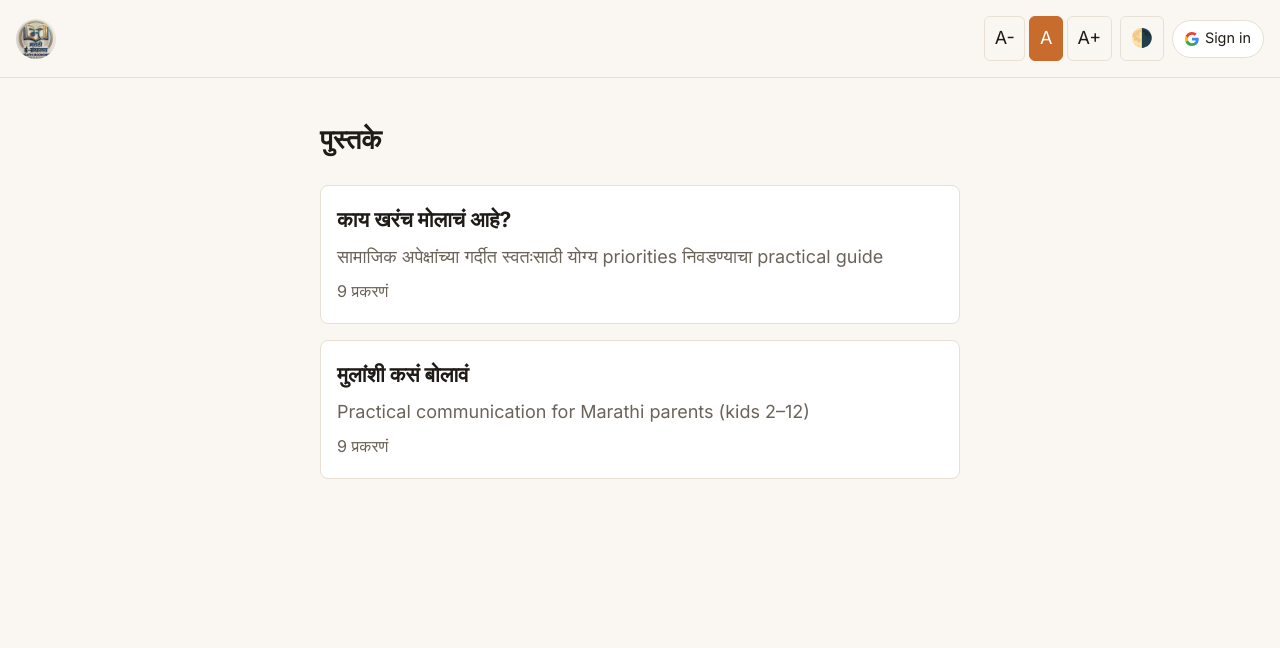
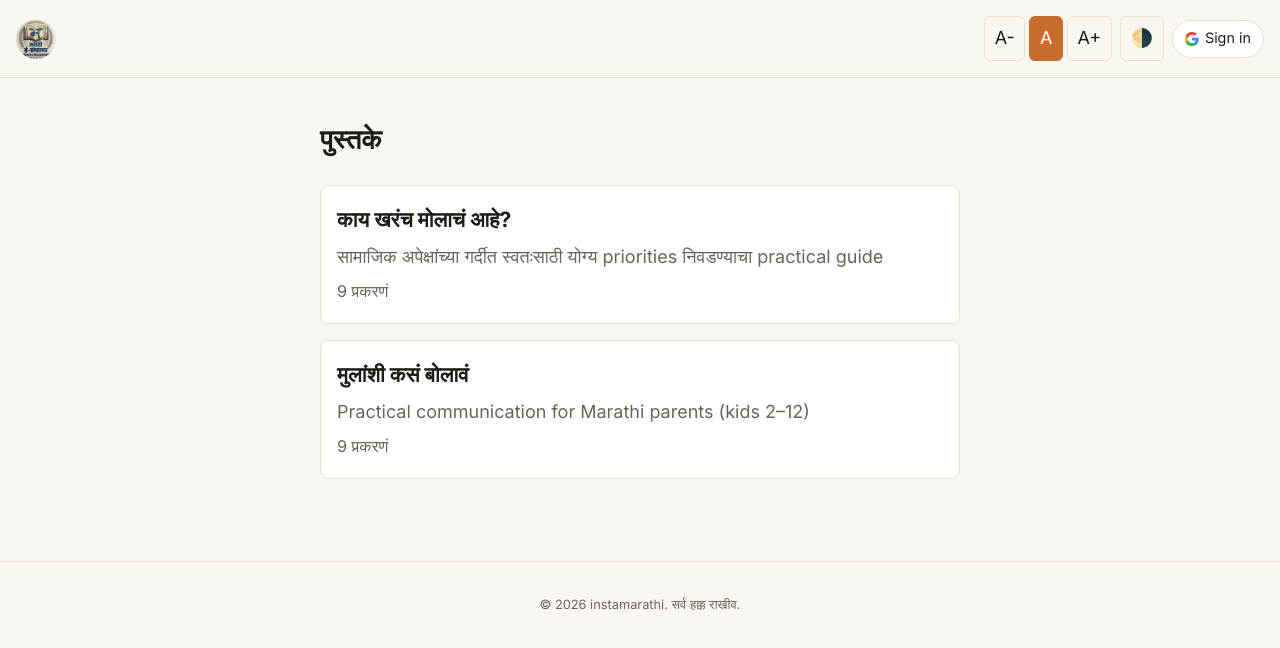
Before and after one commit to instamarathi/books, a React (Vite) app: page / in a window 1280 px wide. Shown: the top 648 px of the page. Built offline with nearby package versions, Linux system fonts and the light colour scheme; no server answers; a web font is replaced by a local one.

Commit message:
feat: LICENSE (MIT code / all rights reserved content) + copyright footer

```diff
--- a/src/App.tsx
+++ b/src/App.tsx
@@ -30,6 +30,9 @@ export const App: React.FC = () => {
           <Route path="*" element={<p>पृष्ठ सापडले नाही.</p>} />
         </Routes>
       </main>
+      <footer className="site-footer">
+        © {new Date().getFullYear()} instamarathi. सर्व हक्क राखीव.
+      </footer>
     </>
   );
 };
--- a/src/styles.css
+++ b/src/styles.css
@@ -330,6 +330,15 @@ main {
   text-decoration: none;
 }
 
+.site-footer {
+  text-align: center;
+  padding: 2rem 1rem;
+  color: var(--fg-muted);
+  font-size: 0.8rem;
+  border-top: 1px solid var(--border);
+  margin-top: 3rem;
+}
+
 /* Auth widget */
 .sign-in-btn {
   display: inline-flex;
```
Also changed, not shown: 1 other file (tests, documents, lock files or other folders).
